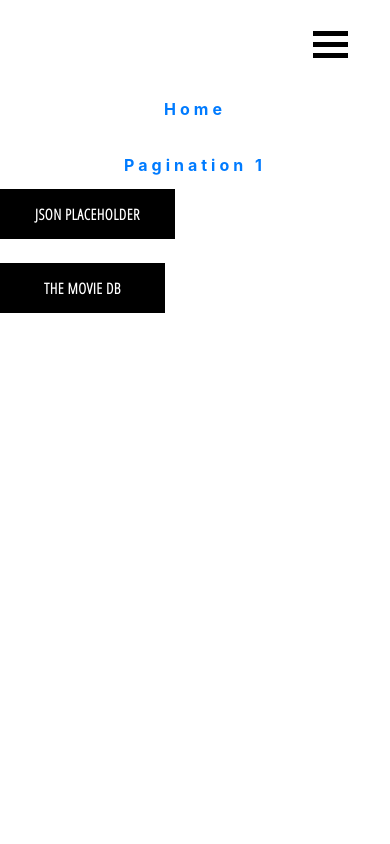
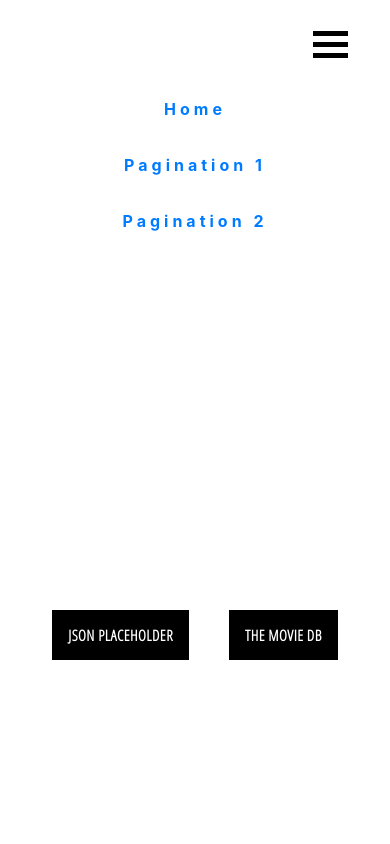
Before and after one commit to TextError/Pagination-React, a React (Create React App) app in the folder client/: page / in a window 390 px wide. Shown: the top 844 px of the page. Built offline with nearby package versions, Linux system fonts and the light colour scheme.

Commit message:
more css responsive

```diff
--- a/client/src/components/JSON_Placeholder/json-placeholder.scss
+++ b/client/src/components/JSON_Placeholder/json-placeholder.scss
@@ -1,7 +1,7 @@
 @import "../scss/global.scss";
 
 .json-placeholder {
-  height: calc(100vh - 102px);
+  min-height: calc(100vh - 102px);
 
   .wrapper {
     display: flex;
--- a/client/src/components/common/notFound/Not_Found.jsx
+++ b/client/src/components/common/notFound/Not_Found.jsx
@@ -10,6 +10,7 @@
       <div className='not-found'>
         <div className='row no-gutters'>
           <div className='col'>
+            <div className='wrapper'>
               <h1 className='m-0'>Oops!</h1>
               <h4 className='text-center'>404 - Page not found</h4>
               <p>The page you are looking for might have been removed, had its name changed or is temporarily unavailable.</p>
@@ -19,6 +20,7 @@
             </div>
           </div>
         </div>
+      </div>
     )
   }
 }
--- a/client/src/components/common/notFound/notFound.scss
+++ b/client/src/components/common/notFound/notFound.scss
@@ -1,14 +1,5 @@
 .not-found {
-  position: absolute;
-  left: 50%;
-  top: 50%;
-  transform: translate(-50%, -50%);
-  -webkit-transform: translate(-50%, -50%);
-  -moz-transform: translate(-50%, -50%);
-  -ms-transform: translate(-50%, -50%);
-  -o-transform: translate(-50%, -50%);
+  min-height: calc(100vh - 102px);
+  padding: auto 0;
 
-  .not-found h1 {
-    font-size: 6em;
-  }
 }
--- a/client/src/components/home/Home.jsx
+++ b/client/src/components/home/Home.jsx
@@ -8,6 +8,7 @@
 const Home = () => {
   return (
     <div className='home'>
+      <div className='links'>
         <Link to='json'>
           <CustomButton value='Json Placeholder' isClass='' />
         </Link>
@@ -16,6 +17,7 @@
           <CustomButton value='The Movie DB' isClass='' />
         </Link>
       </div>
+    </div>
   )
 }
 
--- a/client/src/components/home/home.scss
+++ b/client/src/components/home/home.scss
@@ -1,3 +1,28 @@
+$tablet: "(min-width: 568px) and (max-width: 767px)";
+$mobile: "(min-width: 320px) and (max-width: 567px)";
+
 .home {
   height: calc(100vh - 102px);
+  display: flex;
+  flex-direction: column;
+  justify-content: center;
+  align-items: center;
+
+  .links {
+    display: flex;
+
+    .custom-button {
+      @media #{$tablet} {
+        min-width: 0px;
+      }
+      @media #{$mobile} {
+        min-width: 0px;
+        padding: 0px 16px;
+      }
+    }
+
+    a {
+      padding: 0 20px;
+    }
+  }
 }
--- a/client/src/components/layout/navbar/navbar.scss
+++ b/client/src/components/layout/navbar/navbar.scss
@@ -58,7 +58,7 @@
   }
 
   .show-nav {
-    height: 100px;
+    height: 175px;
   }
 }
 
```
Lines whose indentation alone changed are shown as unchanged.
